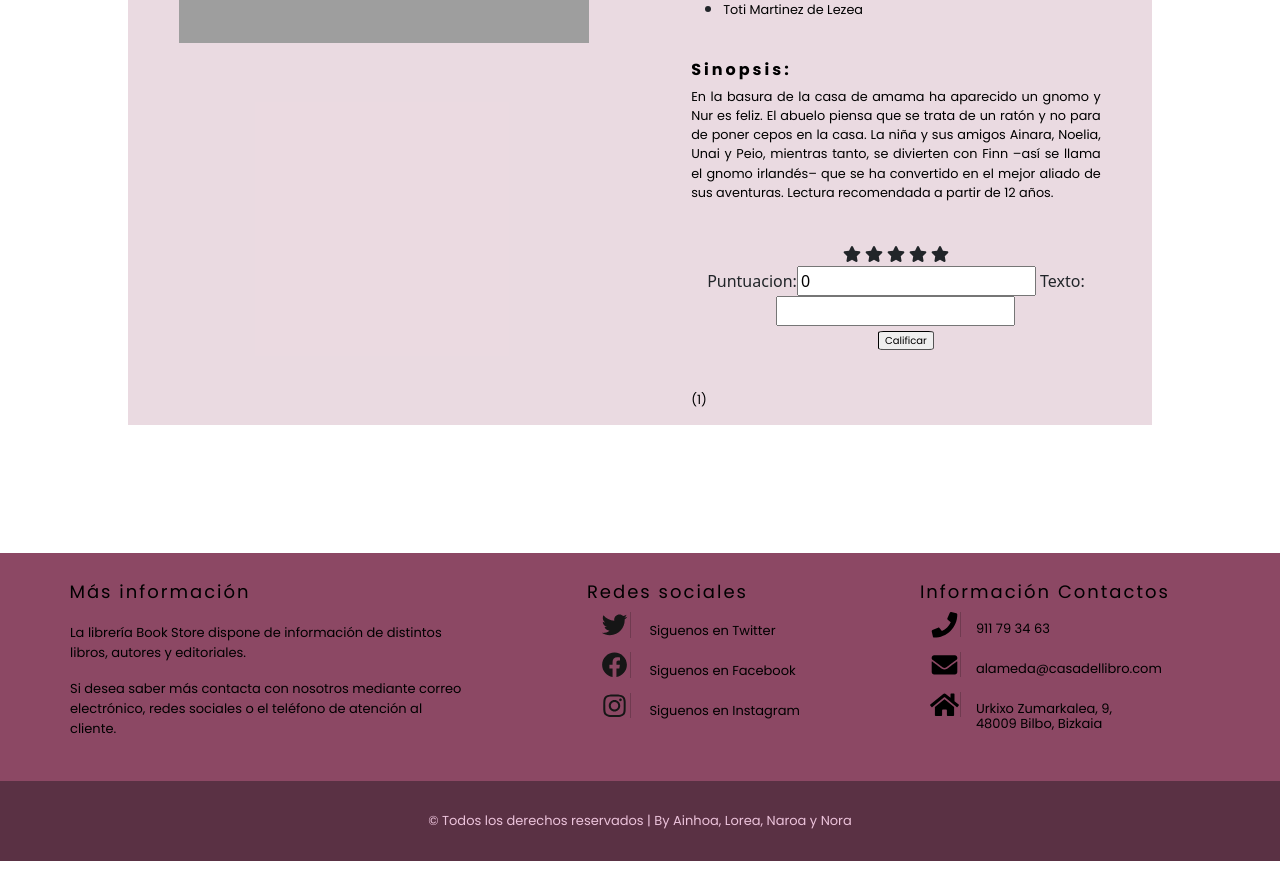
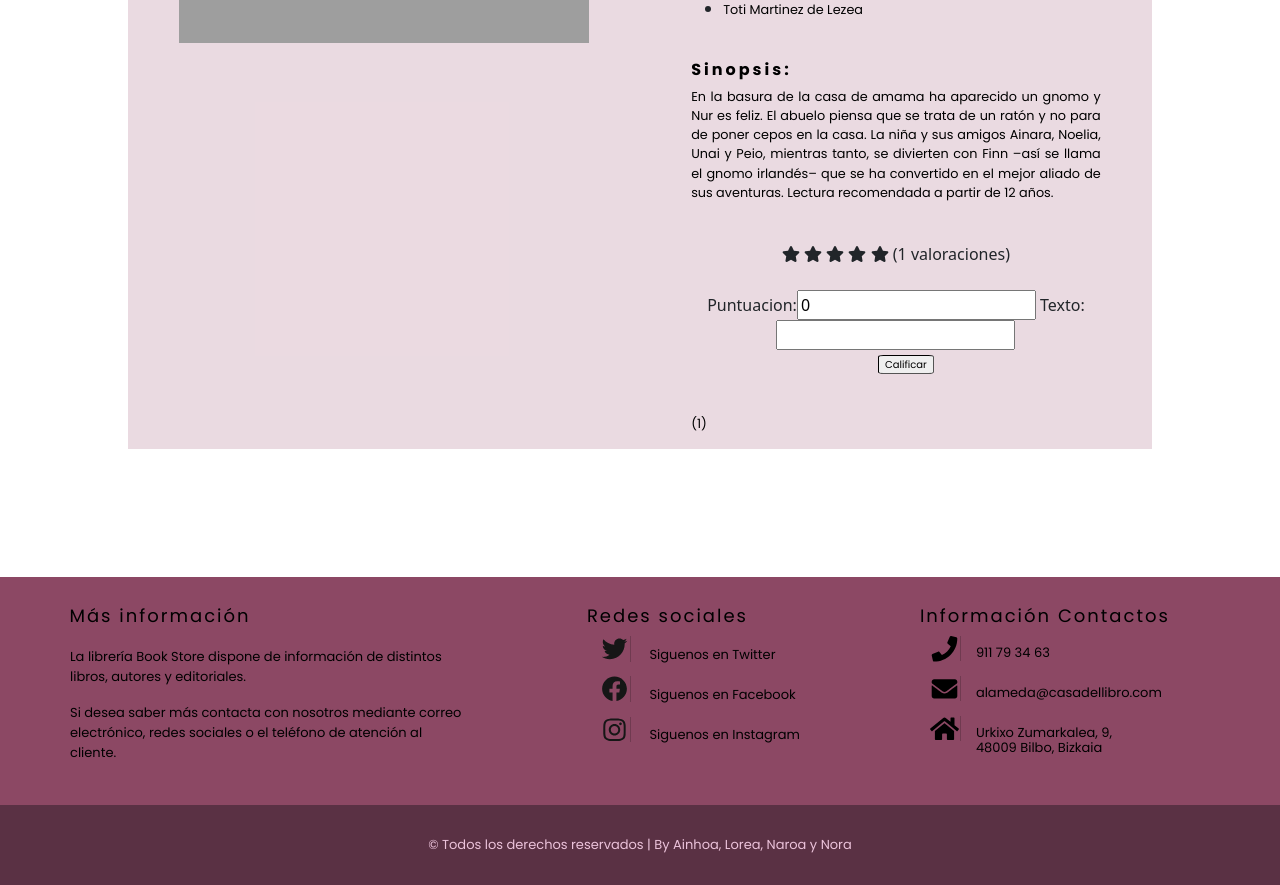
Before and after one commit to ainhoajauregiberri/BookStore, a Django app: page /appBookStore/libro/2/autores/ in a window 1280 px wide. Shown: the part 661-1546 px from the top of the page. Before the commit the page ends 1522 px from the top, so only its background shows below. Run offline with Django 3.2, Linux system fonts and the light colour scheme; data comes from the database, SQL or seed files in the repository; both versions use the stored data as it was after the commit; some libraries are stand-ins or nearby versions; grey boxes are pictures that could not be loaded.

Commit message:
20-30 valoraciones

```diff
--- a/appBookStore/forms.py
+++ b/appBookStore/forms.py
@@ -19,6 +19,9 @@ class ValoracionCrear(forms.ModelForm):
     class Meta:
         model = Valoracion
         fields = ['puntuacion', 'texto']
+        db_constraints = {
+            'puntuacion': 'check (puntuacion<6)'
+        }
     def __init__(self, *args, **kwargs):
         super().__init__(*args, **kwargs)
         self.fields['puntuacion'].widget.attrs.update({
--- a/appBookStore/static/js/calificar.js
+++ b/appBookStore/static/js/calificar.js
@@ -17,19 +17,25 @@ function calificar(item){
 
 };
 
+function mediaEstrellas(item, mediaValoracion){
+    console.log(item);
+    alert(mediaValoracion);
+    let nombre= item.id.substring(1);//captura toda la cadena despues del primer caracter (estrella)
+    for(let i=0; i <5; i ++){
+        if(i<mediaValoracion){
+            document.getElementById((i+1)+nombre).style.color="orange";
+
+        }else{
+            document.getElementById((i+1)+nombre).style.color="black";
+        }
+    }
+}
+
 function mediaBD(item, id, mediaValoracion, numValoraciones){
 
     alert('¡Gracias por calificar este libro con '+contador+' estrellas!');
-
-
     document.
-
-
     item.disabled= true;
-
-
-
-
 
     var sql = 'UPDATE Libro set mediaValoracion=? and numValoraiones=? where id=?'
 
@@ -38,14 +44,10 @@ function mediaBD(item, id, mediaValoracion, numValoraciones){
             return console.error(err.message);
         }
         console.log('Row(s) updated: ${this.changes}');
-
     });
-
     XMLHttpRequest.OPENED("POST", "", "")
-
     xhttp.open("POST", "C:/Users/ALUMNO/python/projects/.virtualenvs/entornoBS/BookStore/db.sqlite3", true);
     xhttp.send("UPDATE Libro set mediaValoracion=? and numValoraiones=? where id=?");
-
     alert('Se ha guardado la media '+mediaValoracion+' y el numero de valoraciones es '+numValoraciones);
 
     db.close();
--- a/appBookStore/templates/detallesLibro.html
+++ b/appBookStore/templates/detallesLibro.html
@@ -58,6 +58,8 @@
                             <br>
                         <div class="detallesClasificacionestrellas">
                             <form action="{% url 'getDatosValoracion' libro.id %}" method="POST">
+
+                                <!--
                                 <span class="fa fa-star" onclick="calificar(this)" id="1estrella"></span>
                                 <span class="fa fa-star" onclick="calificar(this)" id="2estrella"></span>
                                 <span class="fa fa-star" onclick="calificar(this)" id="3estrella"></span>
@@ -65,8 +67,18 @@
                                 <span class="fa fa-star" onclick="calificar(this)" id="5estrella"></span>
 
 
-                            <!--onclick="mediaBD(this, parseInt('{{libro.id}}'), parseInt('{{ libro.mediaValoracion}}'), parseInt('{{ libro.numValoraciones}}'))"
+                            onclick="mediaBD(this, parseInt('{{libro.id}}'), parseInt('{{ libro.mediaValoracion}}'), parseInt('{{ libro.numValoraciones}}'))"
                             -->
+
+                            <span class="fa fa-star" onload="mediaEstrellas(this, parseInt('{{libro.mediaValoracion}}'))" id="1estrella"></span>
+                            <span class="fa fa-star" id="2estrella"></span>
+                            <span class="fa fa-star" id="3estrella"></span>
+                            <span class="fa fa-star" id="4estrella"></span>
+                            <span class="fa fa-star" id="5estrella"></span>
+
+                            ({{libro.numValoraciones}} valoraciones)
+                        </br>
+                    </br>
                             <div id="calificar">
                                 {% csrf_token %}
                                 {{form}}
@@ -87,8 +99,6 @@
 
     </div>
     <script src="{% static 'js/calificar.js' %}">
-
-
     </script>
 
 
--- a/appBookStore/templates/listaLibros.html
+++ b/appBookStore/templates/listaLibros.html
@@ -1,4 +1,5 @@
 {% extends "base.html" %}
+{% load static %}
 
  {% block titulo %} ¡Echa un vistazo a todos los libros que tenemos!{% endblock %}
 
@@ -28,7 +29,7 @@
                     </div>
                 </div>
                 <div class="clasificacionestrellas">
-                    <span class="fa fa-star"></span>
+                    <span class="fa fa-star"  onload="mediaEstrellas(this, parseInt('{{libro.id}}')), parseInt('{{libro.mediaValoracion}}')" id="1estrella"></span>
                     <span class="fa fa-star"></span>
                     <span class="fa fa-star"></span>
                     <span class="fa fa-star"></span>
@@ -41,6 +42,8 @@
         {% endfor %}
         </div>
     </div>
+    <script src="{% static 'js/calificar.js' %}">
+    </script>
 
 
 
--- a/appBookStore/views.py
+++ b/appBookStore/views.py
@@ -97,6 +97,8 @@ def listaLibros(request):
 def detallesLibro(request, libro_id):
 	libro = get_object_or_404(Libro, pk=libro_id)
 	autores = libro.autores.all()
+	#problema con id y objeto entero
+	#valoraciones = Valoracion.objects.get(libro=libro)
 	form = ValoracionCrear()
 	context = {'libro' : libro, 'autores' : autores, 'form': form}
 	return render(request, 'detallesLibro.html', context)
```
Also changed, not shown: db.sqlite3.
